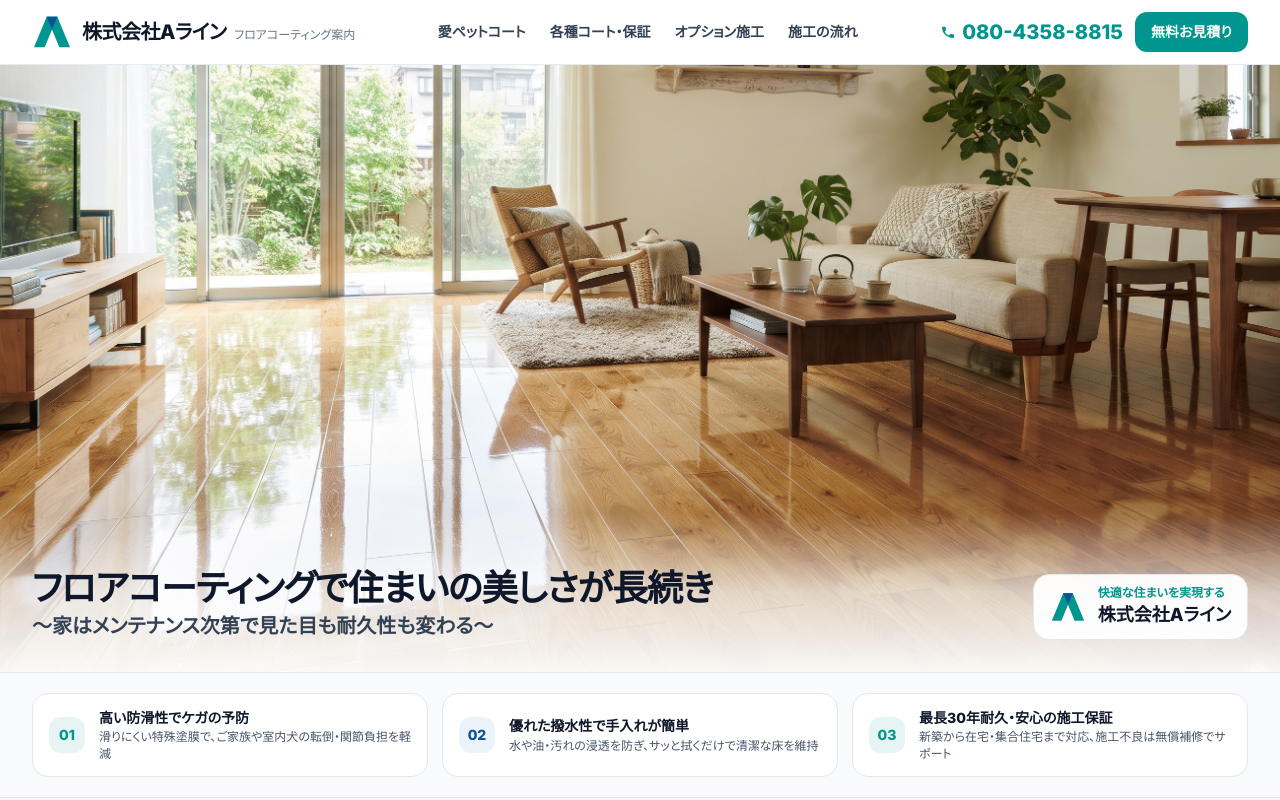
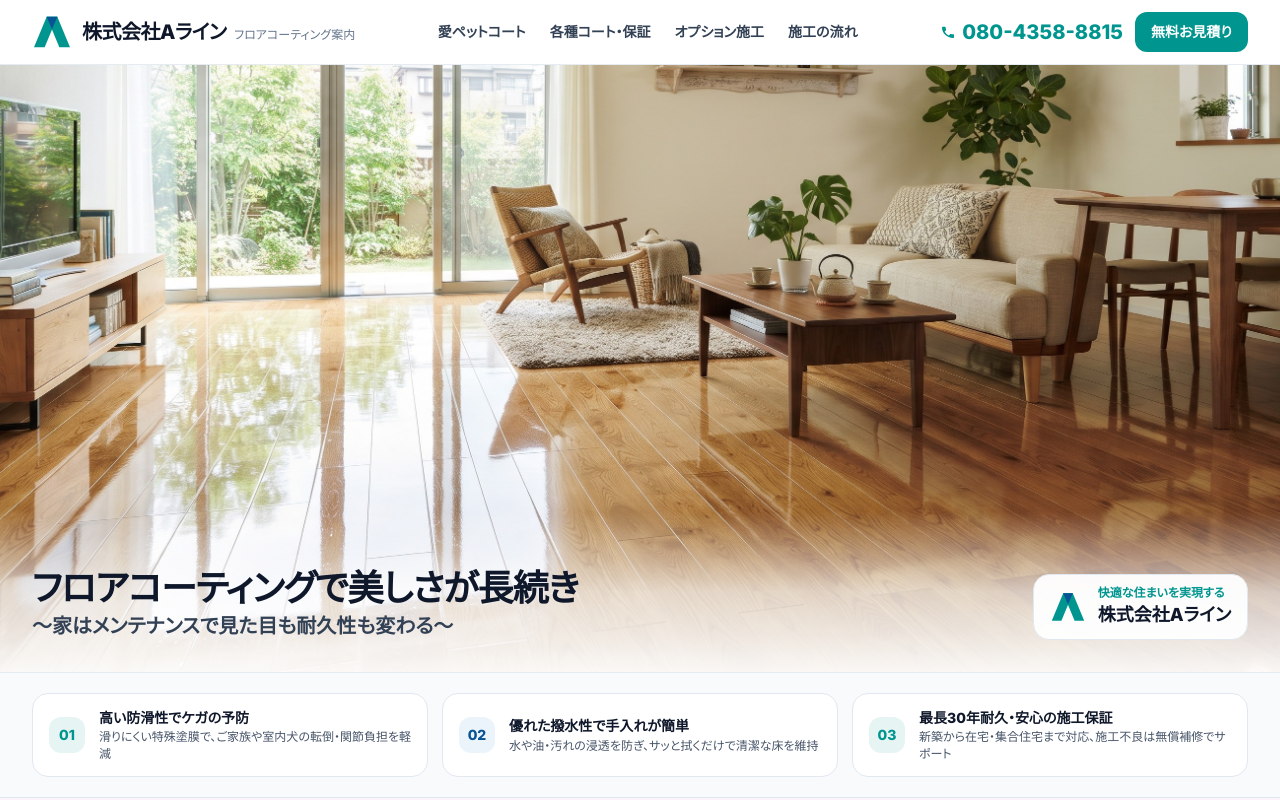
Before and after one commit to okazakinoel/aline-test.github.io, a plain HTML site: page index.html in a window 1280 px wide. Shown: the top 800 px of the page. Drawn offline with nearby package versions, Linux system fonts and the light colour scheme.

Commit message:
Update index.html

```diff
--- a/index.html
+++ b/index.html
@@ -107,10 +107,10 @@
         <div class="max-w-7xl mx-auto flex flex-col lg:flex-row lg:items-end justify-between gap-4">
           <div>
             <h1 class="text-xl sm:text-3xl lg:text-4xl font-extrabold tracking-tight text-slate-900 leading-snug">
-              フロアコーティングで住まいの美しさが長続き
+              フロアコーティングで美しさが長続き
             </h1>
             <p class="text-sm sm:text-lg lg:text-xl font-bold text-slate-700 mt-1">
-              ～家はメンテナンス次第で見た目も耐久性も変わる～
+              ～家はメンテナンスで見た目も耐久性も変わる～
             </p>
           </div>
           <!-- キャッチコピー下の「快適な住まいを実現する 株式会社Aライン」＆ロゴ -->
```
